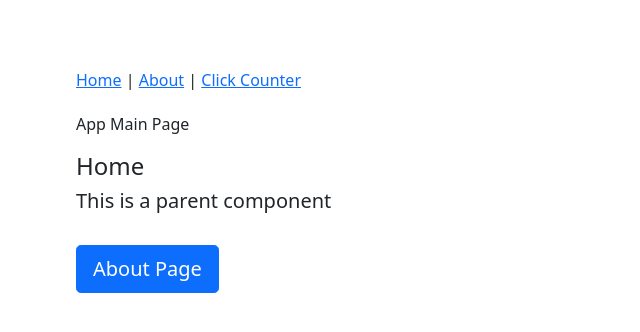
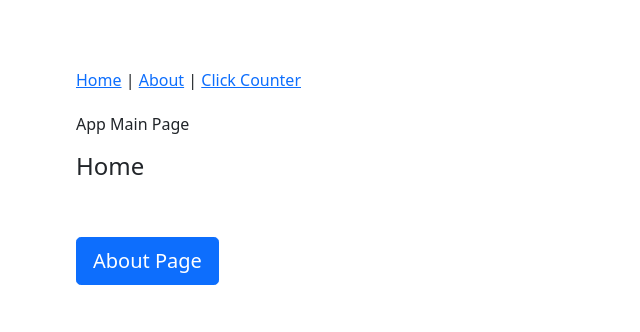
Before and after one commit to ghosh-partha-sarathi/react-routing-client-side, a React app: page / in a window 1280 px wide. Shown: the top 332 px of the page, without its empty margins (0-640 px from the left). Built offline with nearby package versions, Linux system fonts and the light colour scheme.

Commit message:
issue in About page button fixed

```diff
--- a/src/components/about/About.js
+++ b/src/components/about/About.js
@@ -7,7 +7,7 @@ function About() {
       <h4> About </h4>
       <br />
       <br />
-      <Link to="home" className="btn btn-primary btn-lg">
+      <Link to="/" className="btn btn-primary btn-lg">
         Home Page
       </Link>
     </div>
--- a/src/components/home/Home.js
+++ b/src/components/home/Home.js
@@ -5,7 +5,7 @@ function Home() {
   return (
     <div className="jumbotron">
       <h4> Home </h4>
-      <h5>This is a parent component</h5>
+      <br />
       <br />
       <Link to="about" className="btn btn-primary btn-lg">
         About Page
```
